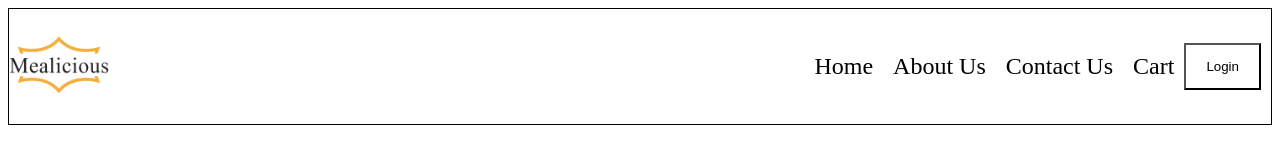
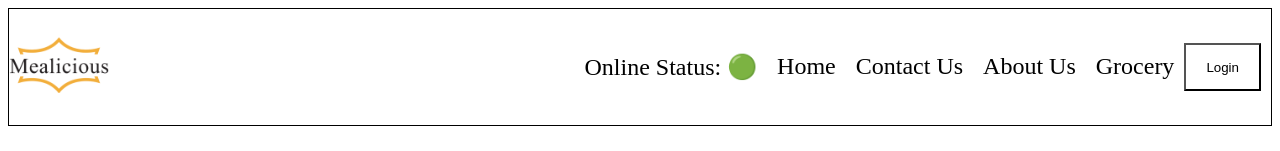
Before and after one commit to pritamleo841/namaste-react, a React (Vite) app: page /about in a window 1280 px wide. Shown: the top 151 px of the page. Built offline with nearby package versions, Linux system fonts and the light colour scheme; no server answers.

Commit message:
added custom hooks, lazy loading with suspense

```diff
--- a/src/App.js
+++ b/src/App.js
@@ -1,13 +1,17 @@
-import React from "react";
+import React, { lazy, Suspense } from "react";
 import ReactDOM from "react-dom/client";
 import { createBrowserRouter, RouterProvider, Outlet } from "react-router-dom";
 
+//static loading
 import Header from "./components/Header";
 import Body from "./components/Body";
 import AboutUs from "./components/AboutUs";
 import ContactUs from "./components/ContactUs";
 import Error from "./components/Error";
 import RestuarantMenu from "./components/RestuarantMenu";
+
+//lazy loading - on demand loading/code spilliting/dynamic bundling/dynamic import
+const Grocery = lazy(()=>import("./components/Grocery"));
 
 const AppLayout = () => {
   return (
@@ -20,29 +24,37 @@ const AppLayout = () => {
 
 const appRouter = createBrowserRouter([
   {
-    path:"/",
-    element:<AppLayout/>,
-    children:[
+    path: "/",
+    element: <AppLayout />,
+    children: [
       {
-        path:"/",
-        element : <Body/>
+        path: "/",
+        element: <Body />,
       },
       {
-        path:"/about",
-        element : <AboutUs/>
+        path: "/about",
+        element: <AboutUs />,
       },
       {
-        path:"/contact",
-        element:<ContactUs />
+        path: "/contact",
+        element: <ContactUs />,
       },
       {
-        path:"/restuarant/:resId",
-        element : <RestuarantMenu />
-      }
+        path: "/restuarant/:resId",
+        element: <RestuarantMenu />,
+      },
+      {
+        path: "/grocery",
+        element: (
+          <Suspense fallback={<h1>Loading Grocery Page</h1>}>
+            <Grocery />
+          </Suspense>
+        ),
+      },
     ],
-    errorElement : <Error/>
-  }
+    errorElement: <Error />,
+  },
 ]);
 
 const root = ReactDOM.createRoot(document.getElementById("root"));
-root.render(<RouterProvider router={appRouter}/>);
+root.render(<RouterProvider router={appRouter} />);
--- a/src/components/AboutUs.js
+++ b/src/components/AboutUs.js
@@ -14,7 +14,7 @@ class AboutUs extends Component{
           <b>&nbsp;Pritam Sharma!</b>
         </p>
 
-        <UserClass name={"child1"} location={"Kolkata"}/>
+        <UserClass />
       </>
     );
   }
--- a/src/components/Body.js
+++ b/src/components/Body.js
@@ -3,6 +3,7 @@ import Shimmer from "./Shimmer";
 import {GET_RESTUARANT_URL} from "../utils/constants";
 import { useState, useEffect } from "react";
 import { Link } from "react-router-dom";
+import useOnlineStatus from "../utils/useOnlineStatus";
 
 const Body = () => {
   //local state variable
@@ -21,6 +22,12 @@ const Body = () => {
     setListOfRestuarants(apiData);
     setFilteredResturant(apiData);
   };
+
+  //check online status - custom hook
+  const onlineStatus = useOnlineStatus();
+  if(onlineStatus===false){
+    return <h1>Looks like you're offline...Please check your internet connection 😀😀😀</h1>
+  }
 
   //Conditional Rendering
   return listOfRestuarants.length === 0 ? (
--- /dev/null
+++ b/src/components/Grocery.js
@@ -0,0 +1,10 @@
+const Grocery = ()=>{
+    return (
+        <div>
+            <h1>Our Online Grocery Store</h1>
+        </div>
+    )
+
+}
+
+export default Grocery;
--- a/src/components/Header.js
+++ b/src/components/Header.js
@@ -1,9 +1,12 @@
 import logo from "../../public/images/foodAppLogo.png";
 import { useState } from "react";
 import { Link } from "react-router-dom";
+import useOnlineStatus from "../utils/useOnlineStatus";
 
 const Header = () => {
   const [btnName,setBtnName] = useState("Login");
+  const onlineStatus = useOnlineStatus();
+
   return (
     <div className="header">
       <div className="logo-container">
@@ -12,15 +15,20 @@ const Header = () => {
       <div className="nav-items">
         <ul>
           <li>
+            Online Status: {onlineStatus?"🟢":"🔴"}
+          </li>
+          <li>
             <Link to="/">Home</Link>
+          </li>
+          <li>
+            <Link to="/contact">Contact Us</Link>
           </li>
           <li>
             <Link to="/about">About Us</Link>
           </li>
           <li>
-            <Link to="/contact">Contact Us</Link>
+            <Link to="/grocery">Grocery</Link>
           </li>
-          <li>Cart</li>
           <button className="login-btn" onClick={()=>btnName==="Login"?setBtnName("Logout"):setBtnName("Login")}>{btnName}</button>
         </ul>
       </div>
--- a/src/components/RestuarantMenu.js
+++ b/src/components/RestuarantMenu.js
@@ -1,23 +1,11 @@
-import { useEffect, useState } from "react";
 import { useParams } from "react-router";
+import useRestuarantMenu from "../utils/useRestuarantMenu";
 import Shimmer from "./Shimmer";
-import {GET_EACH_RESTUARANT_URL} from "../utils/constants";
 
 const RestuarantMenu = () => {
-  const [resInfo, setResInfo] = useState(null);
   const {resId} = useParams();
 
-  useEffect(() => {
-    fetchMenu();
-  }, []);
-
-  console.log(GET_EACH_RESTUARANT_URL + resId);
-
-  const fetchMenu = async () => {
-    const data = await fetch(GET_EACH_RESTUARANT_URL + resId);
-    const jsonData = await data.json();
-    setResInfo(jsonData.data);
-  };
+  const resInfo = useRestuarantMenu(resId); //custom hook
 
   if (resInfo === null) {
     //since we are destructing below
--- /dev/null
+++ b/src/utils/useOnlineStatus.js
@@ -0,0 +1,19 @@
+import { useEffect, useState } from "react";
+
+const useOnlineStatus = () => {
+  const [onlineStatus, setOnlineStatus] = useState(true);
+  //we need to check only once
+  useEffect(() => {
+    window.addEventListener("offline", () => {
+      setOnlineStatus(false);
+    });
+    window.addEventListener("online", () => {
+      setOnlineStatus(true);
+    });
+  }, []);
+
+  //return boolean value
+  return onlineStatus;
+};
+
+export default useOnlineStatus;
--- /dev/null
+++ b/src/utils/useRestuarantMenu.js
@@ -0,0 +1,18 @@
+import { useEffect,useState } from "react";
+import { GET_EACH_RESTUARANT_URL } from "../utils/constants";
+
+const useRestuarantMenu = (resId) => {
+  const [resInfo, setResInfo] = useState(null);
+  useEffect(() => {
+    fetchMenu();
+  }, []);
+
+  const fetchMenu = async () => {
+    const data = await fetch(GET_EACH_RESTUARANT_URL + resId);
+    const jsonData = await data.json();
+    setResInfo(jsonData.data);
+  };
+  return resInfo;
+};
+
+export default useRestuarantMenu;
```
